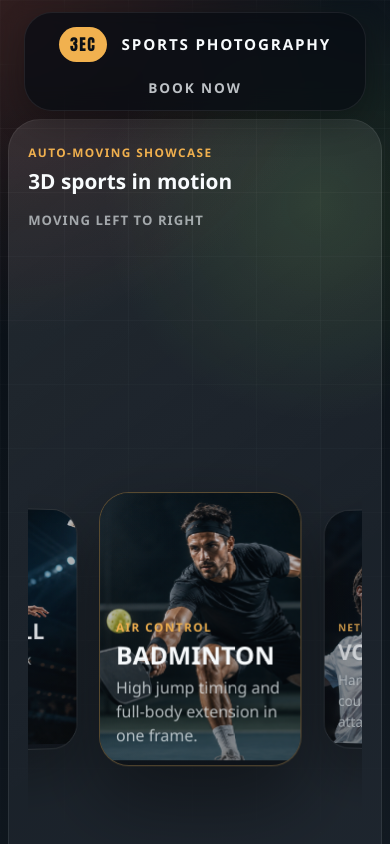
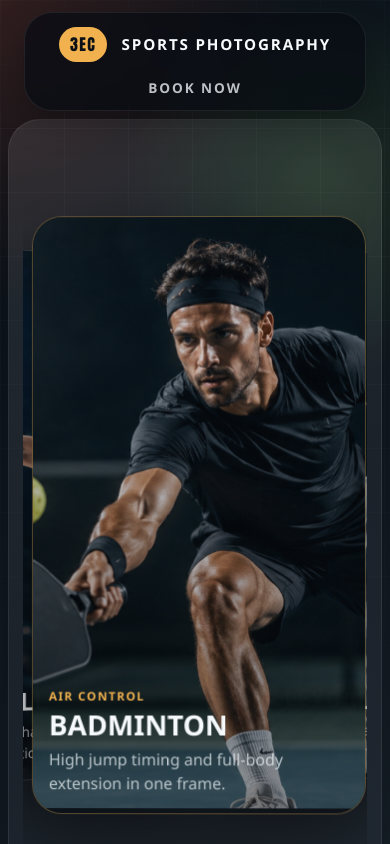
Before and after one commit to yyuseki15-ux/3EC-Photography-Website, a Next.js app: page /sports in a window 390 px wide. Shown: the top 844 px of the page. Built offline with nearby package versions, Linux system fonts and the light colour scheme.

Commit message:
Optimize sports mobile showcase frame

```diff
--- a/src/app/globals.css
+++ b/src/app/globals.css
@@ -1207,9 +1207,9 @@ textarea {
 
 .sports-motion-carousel-section {
   margin-top: 0;
-  max-width: 780px;
+  max-width: 460px;
   margin-inline: auto;
-  padding: 1.2rem;
+  padding: 0.9rem;
   border: 1px solid rgba(255, 255, 255, 0.08);
   border-radius: 32px;
   background:
@@ -1221,14 +1221,13 @@ textarea {
 .sports-motion-carousel {
   position: relative;
   min-height: 760px;
-  margin-top: 1.25rem;
   perspective: 1800px;
   transform-style: preserve-3d;
   overflow: hidden;
 }
 
 .sports-motion-card {
-  --card-width: min(360px, 52vw);
+  --card-width: min(390px, 86vw);
   position: absolute;
   top: 50%;
   left: 50%;
@@ -1255,7 +1254,7 @@ textarea {
 
 .sports-motion-card-image-wrap {
   position: relative;
-  aspect-ratio: 3 / 4;
+  aspect-ratio: 9 / 16;
 }
 
 .sports-motion-card-image {
@@ -1286,7 +1285,7 @@ textarea {
   display: block;
   margin-top: 0.35rem;
   color: #f8fbfd;
-  font-size: 1.55rem;
+  font-size: 1.75rem;
   line-height: 1;
   text-transform: uppercase;
 }
--- a/src/app/sports/page.tsx
+++ b/src/app/sports/page.tsx
@@ -108,22 +108,12 @@ export default function SportsLandingPage() {
 
       <div className="page-shell sports-landing-shell">
         <section className="sports-motion-carousel-section" id="motion-carousel">
-          <div className="sports-selector-head">
-            <div>
-              <span className="sports-strip-label">Auto-moving showcase</span>
-              <strong>3D sports in motion</strong>
-            </div>
-            <span className="sports-selector-note">
-              {movingForward ? "Moving left to right" : "Moving right to left"}
-            </span>
-          </div>
-
           <div className="sports-motion-carousel">
             {motionSlides.map((slide, index) => {
               const offset = index - activeIndex;
               const isActive = offset === 0;
               const distance = Math.abs(offset);
-              const translateX = offset * 210;
+              const translateX = offset * 165;
               const rotateY = offset * -18;
               const scale = Math.max(0.64, 1 - distance * 0.12);
               const opacity = Math.max(0.2, 1 - distance * 0.16);
```
